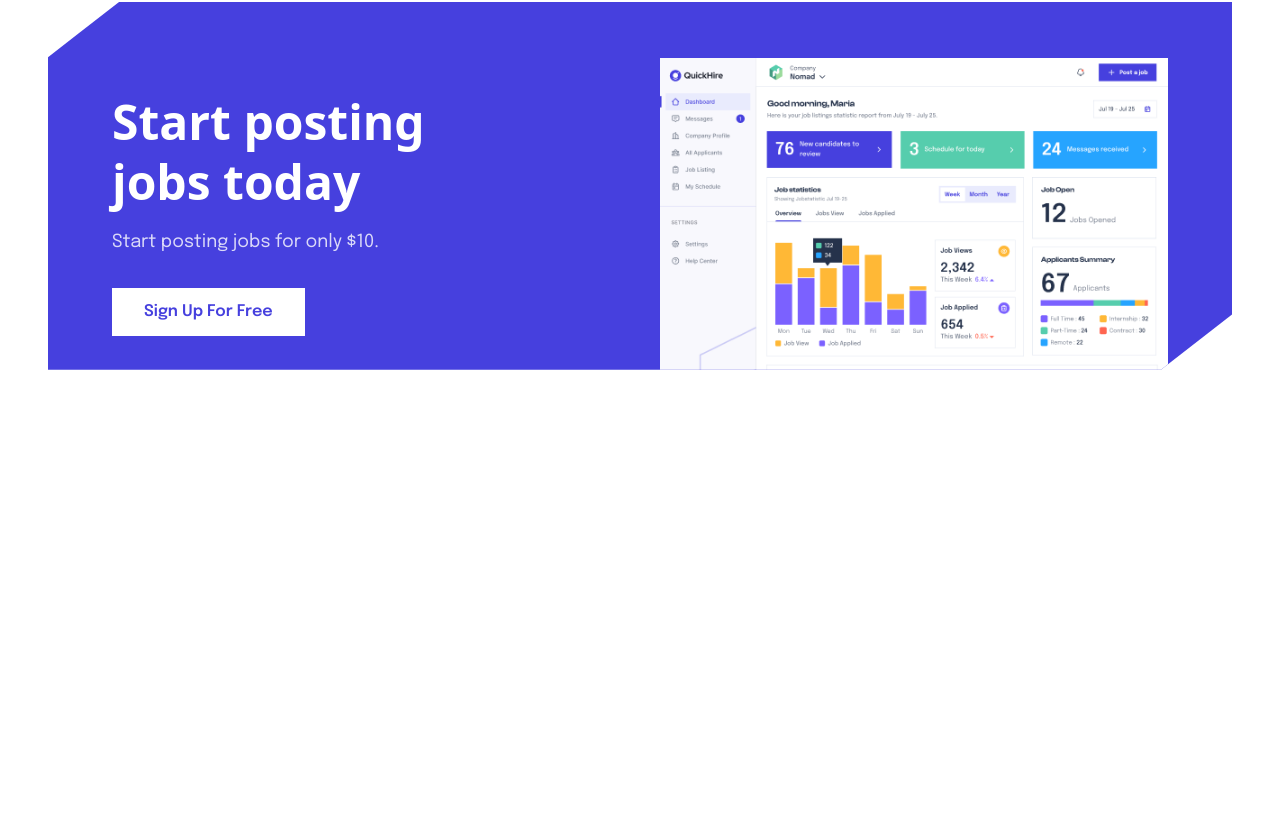
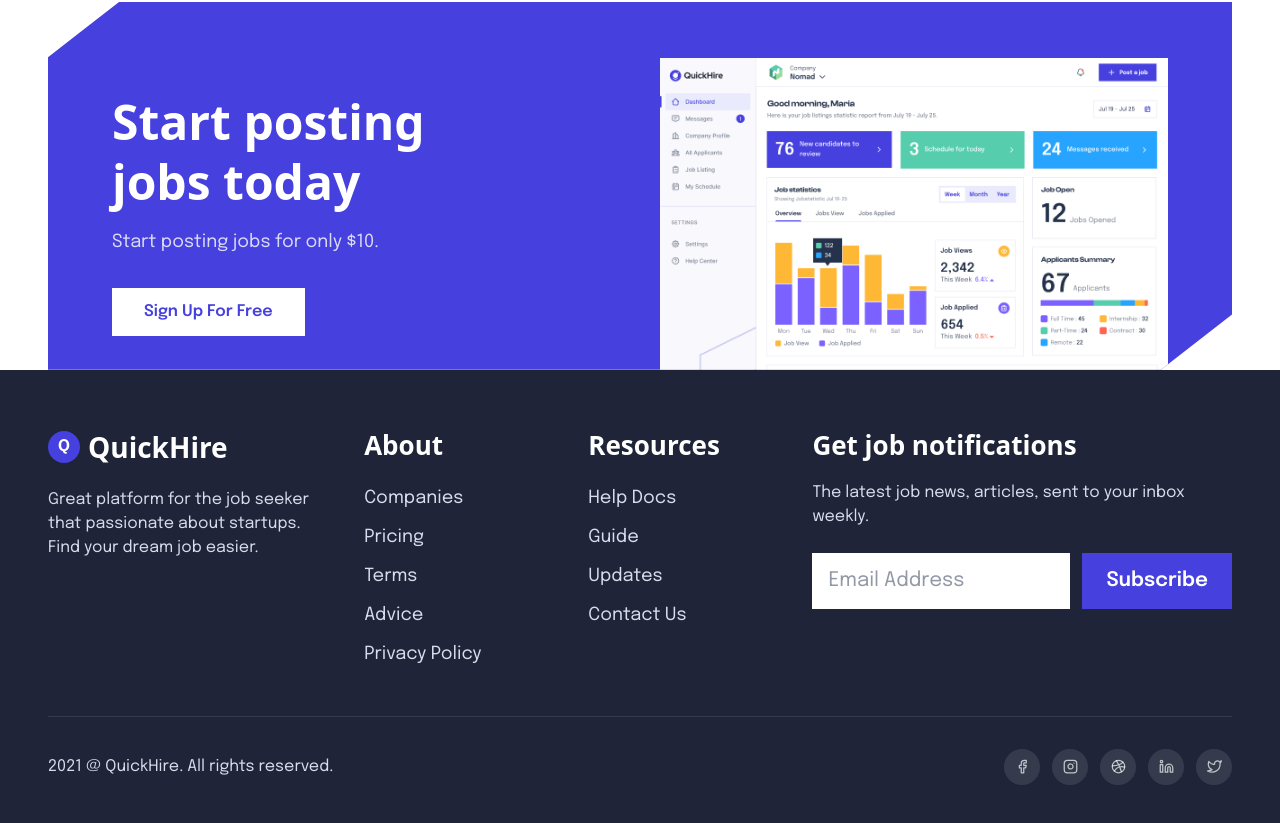
Before and after one commit to ahasandatavro/quickhire, a React (Vite) app: page / in a window 1280 px wide. Shown: the part 1744-2567 px from the top of the page. Before the commit the page ends 2114 px from the top, so only its background shows below. Built offline with nearby package versions, Linux system fonts and the light colour scheme; a web font is replaced by a local one.

Commit message:
Implement footer section

```diff
--- a/src/App.tsx
+++ b/src/App.tsx
@@ -2,6 +2,9 @@ import Hero from './components/Hero'
 import Companies from './components/Companies'
 import Categories from './components/Categories'
 import Banner from './components/Banner'
+import FeaturedJobs from './components/FeaturedJobs'
+import LatestJobs from './components/LatestJobs'
+import Footer from './components/Footer'
 import './App.css'
 
 function App() {
@@ -11,6 +14,7 @@ function App() {
       <Companies />
       <Categories />
       <Banner />
+      <Footer />
     </div>
   )
 }
--- /dev/null
+++ b/src/components/Footer.tsx
@@ -0,0 +1,85 @@
+import { FiFacebook, FiInstagram, FiDribbble, FiLinkedin, FiTwitter } from 'react-icons/fi';
+
+const aboutLinks = ['Companies', 'Pricing', 'Terms', 'Advice', 'Privacy Policy'];
+const resourceLinks = ['Help Docs', 'Guide', 'Updates', 'Contact Us'];
+
+export default function Footer() {
+  return (
+    <footer className="bg-[#1F2438] text-[#D6DDEB] ">
+      <div className="mx-auto max-w-[1440px] px-6 md:px-12 py-14">
+        <div className="grid gap-10 md:grid-cols-[1.2fr_0.8fr_0.8fr_1fr]">
+          <div>
+            <div className="flex items-center gap-2">
+              <div className="h-8 w-8 rounded-full bg-[#4640DE] flex items-center justify-center text-white font-bold">
+                Q
+              </div>
+              <span className="font-clash text-[28px] font-semibold text-white">QuickHire</span>
+            </div>
+            <p className="mt-5 max-w-[320px] font-epilogue text-[16px] leading-[150%] text-[#D6DDEB]">
+              Great platform for the job seeker that passionate about startups. Find your dream job easier.
+            </p>
+          </div>
+
+          <div>
+            <h3 className="font-clash text-[26px] font-semibold text-white">About</h3>
+            <ul className="mt-5 space-y-3">
+              {aboutLinks.map((link) => (
+                <li key={link} className="font-epilogue text-[18px] text-[#D6DDEB] hover:text-white cursor-pointer">
+                  {link}
+                </li>
+              ))}
+            </ul>
+          </div>
+
+          <div>
+            <h3 className="font-clash text-[26px] font-semibold text-white">Resources</h3>
+            <ul className="mt-5 space-y-3">
+              {resourceLinks.map((link) => (
+                <li key={link} className="font-epilogue text-[18px] text-[#D6DDEB] hover:text-white cursor-pointer">
+                  {link}
+                </li>
+              ))}
+            </ul>
+          </div>
+
+          <div>
+            <h3 className="font-clash text-[26px] font-semibold text-white">Get job notifications</h3>
+            <p className="mt-4 font-epilogue text-[16px] leading-[150%] text-[#D6DDEB]">
+              The latest job news, articles, sent to your inbox weekly.
+            </p>
+            <div className="mt-6 flex gap-3">
+              <input
+                type="email"
+                placeholder="Email Address"
+                className="h-14 flex-1 bg-white px-4 text-[#25324B] font-epilogue text-[20px] outline-none"
+              />
+              <button
+                type="button"
+                className="h-14 px-6 bg-[#4640DE] text-white font-epilogue text-[20px] font-semibold hover:opacity-90 transition-opacity"
+              >
+                Subscribe
+              </button>
+            </div>
+          </div>
+        </div>
+
+        <div className="mt-12 h-px w-full bg-white/10" />
+
+        <div className="mt-8 flex flex-col gap-4 sm:flex-row sm:items-center sm:justify-between">
+          <p className="font-epilogue text-[16px] text-[#D6DDEB]">2021 @ QuickHire. All rights reserved.</p>
+          <div className="flex items-center gap-3">
+            {[FiFacebook, FiInstagram, FiDribbble, FiLinkedin, FiTwitter].map((Icon, idx) => (
+              <button
+                type="button"
+                key={idx}
+                className="h-9 w-9 rounded-full bg-white/10 text-white/70 hover:bg-white/20 hover:text-white transition-colors flex items-center justify-center"
+              >
+                <Icon size={15} />
+              </button>
+            ))}
+          </div>
+        </div>
+      </div>
+    </footer>
+  );
+}
```
Also changed, not shown: src/assets/logo/logo.png (added).
